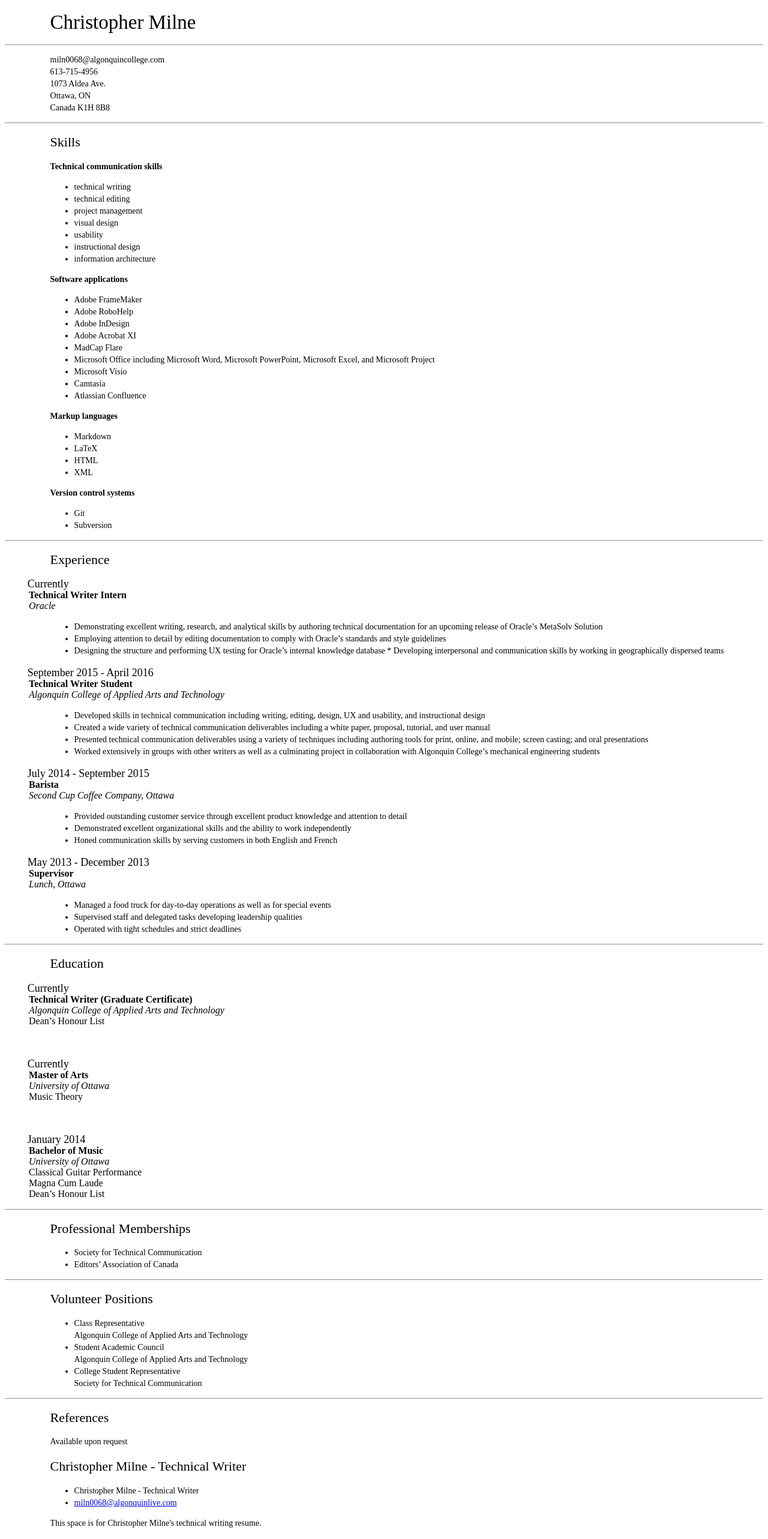
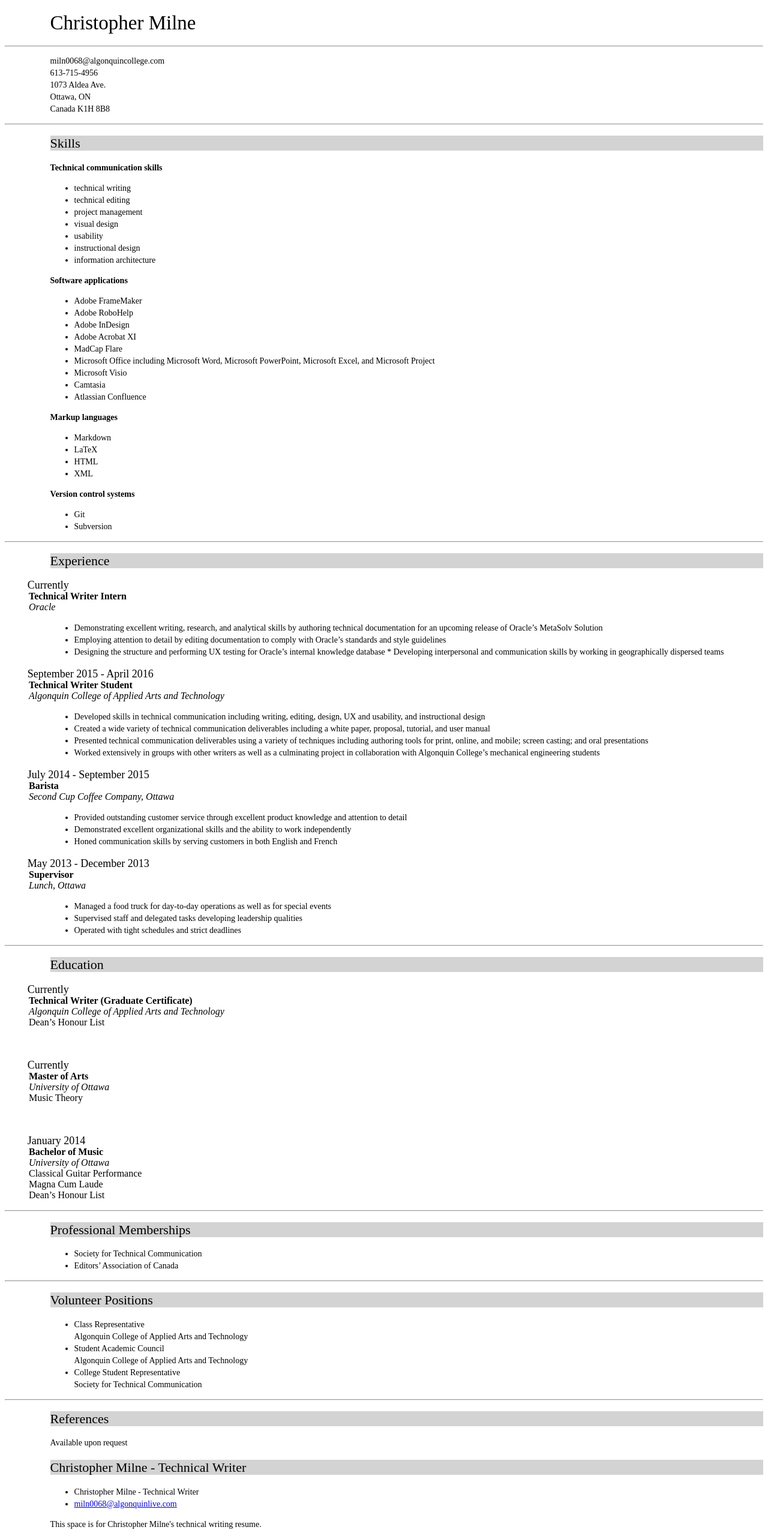
Before and after one commit to chris-milne/chris-milne.github.io, a Jekyll site: the page built from index.html, in a window 1280 px wide. Shown: the whole page at 60% size. Built offline with Jekyll 4.4.1, drawn with Linux system fonts in a browser that asks for light colours.

Commit message:
Update main.css

```diff
--- a/css/main.css
+++ b/css/main.css
@@ -3,8 +3,8 @@ h1 {
 	font-size: 33px;
 	font-style: normal;
 	font-variant: normal;
-	font-weight: 200;
-	line-height: 30px;
+	font-weight: 250;
+	line-height: 32px;
 	margin-left: 2cm;
 	marging-right: 2cm;
 }
@@ -13,12 +13,33 @@ h2 {
 	font-size: 22px;
 	font-style: normal;
 	font-variant: normal;
-	font-weight: 200;
+	font-weight: 250;
 	line-height: 25px;
 	margin-left: 2cm;
 	marging-right: 2cm;
+	background-color: lightgrey;
 }
 ul {
+	font-family: "Avenir Next";
+	font-size: 14px;
+	font-style: normal;
+	font-variant: normal;
+	font-weight: 350;
+	line-height: 20px;
+	margin-left: 2cm;
+	marging-right: 2cm;
+}
+h3 {
+	font-family: "Avenir Next";
+	font-size: 14px;
+	font-style: normal;
+	font-variant: normal;
+	font-weight: 350;
+	line-height: 15.4px;
+	margin-left: 2cm;
+	marging-right: 2cm;
+}
+p {
 	font-family: "Avenir Next";
 	font-size: 14px;
 	font-style: normal;
@@ -28,32 +49,12 @@ ul {
 	margin-left: 2cm;
 	marging-right: 2cm;
 }
-h3 {
-	font-family: "Avenir Next";
-	font-size: 14px;
-	font-style: normal;
-	font-variant: normal;
-	font-weight: 300;
-	line-height: 15.4px;
-	margin-left: 2cm;
-	marging-right: 2cm;
-}
-p {
-	font-family: "Avenir Next";
-	font-size: 14px;
-	font-style: normal;
-	font-variant: normal;
-	font-weight: 200;
-	line-height: 20px;
-	margin-left: 2cm;
-	marging-right: 2cm;
-}
 dt {
 	font-family: "Avenir Next";
 	font-size: 18px;
 	font-style: normal;
 	font-variant: normal;
-	font-weight: 200;
+	font-weight: 300;
 	line-height: 20px;
 	margin-left: 1cm;
 	marging-right: 2cm;
```
